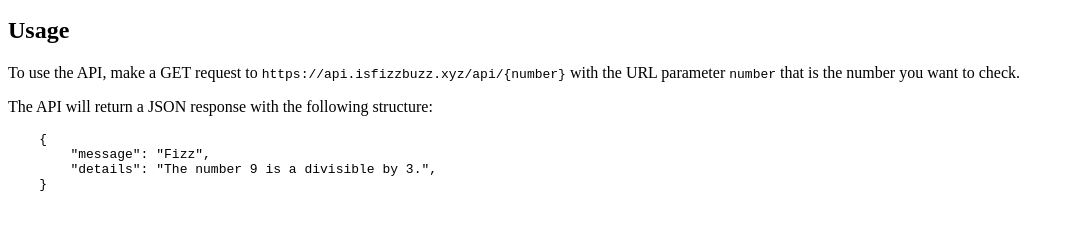
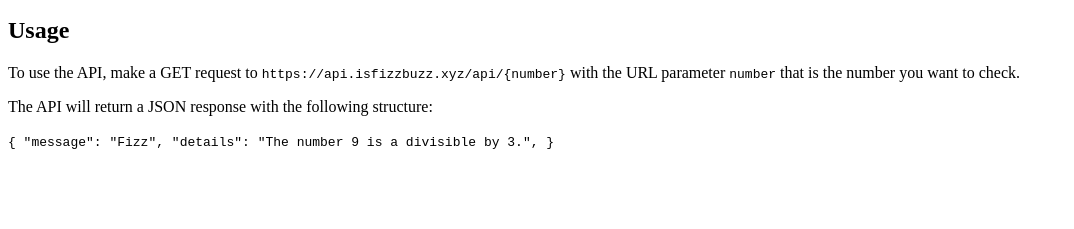
Before and after one commit to RobertBolender/api.isfizzbuzz.xyz, a plain HTML site: page index.html in a window 1280 px wide. Shown: the part 101-330 px from the top of the page, without its empty margins (0-1074 px from the left). Drawn offline with Linux system fonts and the light colour scheme.

Commit message:
Try with code block

```diff
--- a/index.html
+++ b/index.html
@@ -22,12 +22,12 @@
         The API will return a JSON response with the following structure:
     </p>
 
-    <pre>
+    <code>
     {
         "message": "Fizz",
         "details": "The number 9 is a divisible by 3.",
     }
-    </pre>
+    </code>
 
 </body>
 </html>
```
